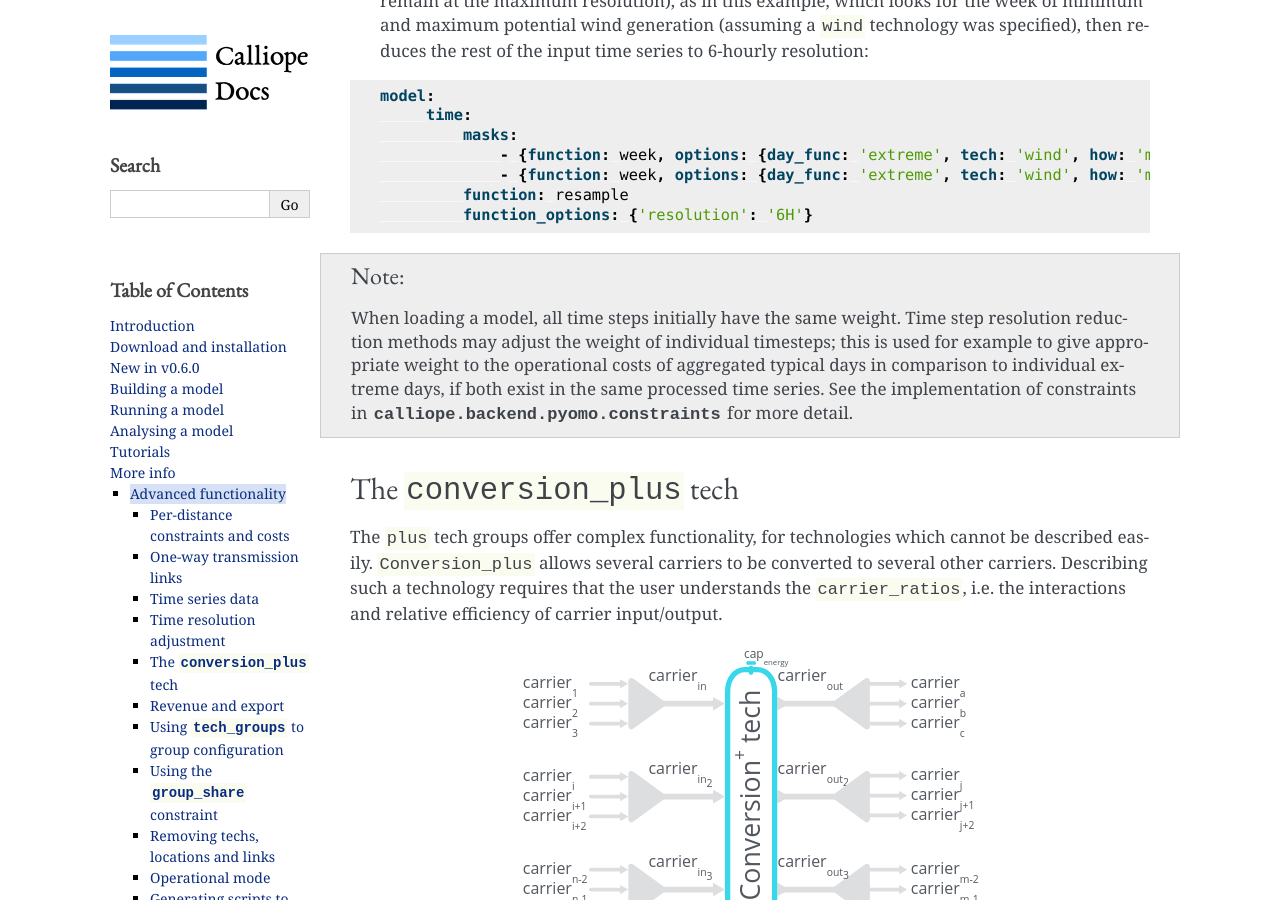
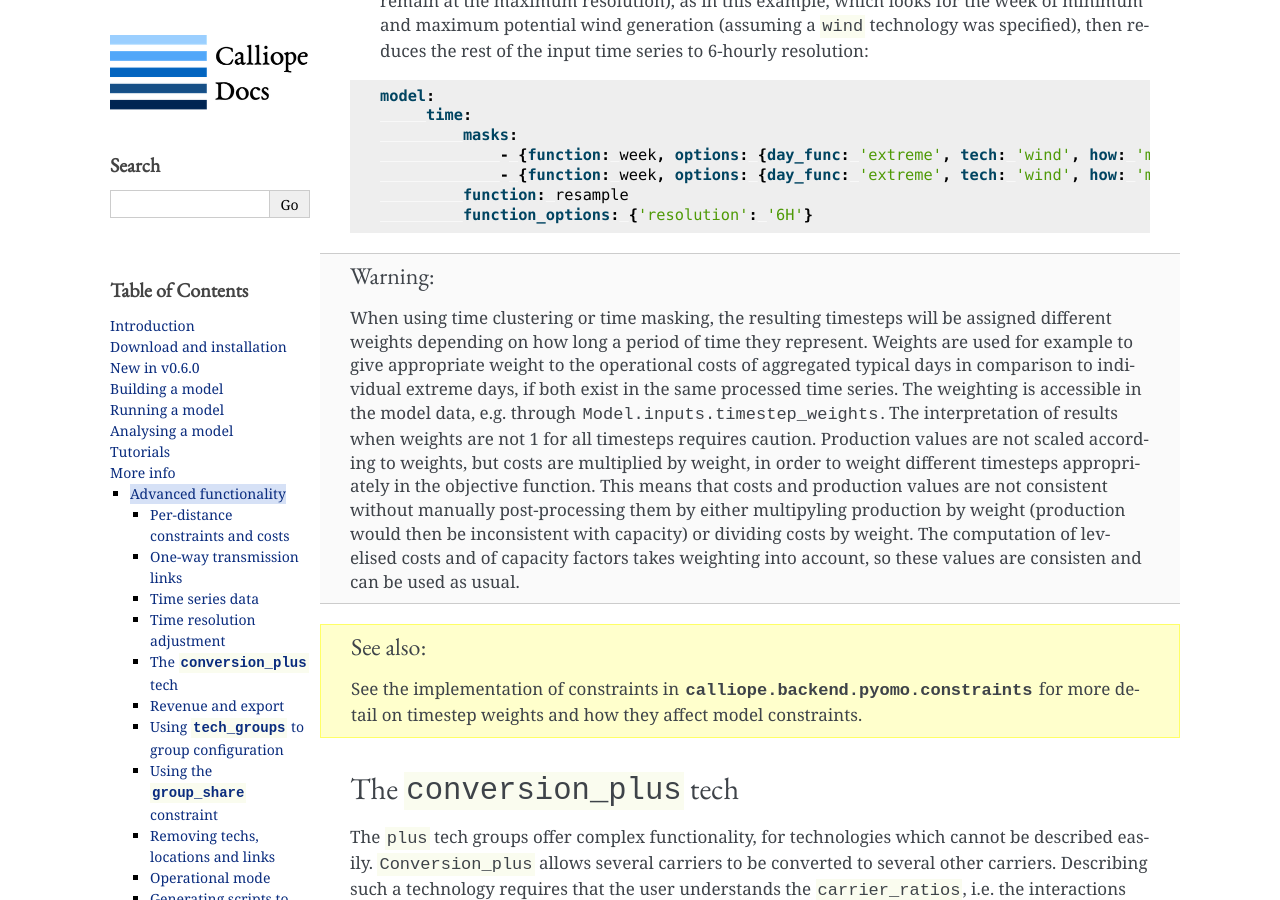
Before and after one commit to calliope-project/calliope, a Sphinx documentation site: the page built from doc/user/ref_advanced_func.rst, in a window 1280 px wide and 900 px high, scrolled down 2719 px. Built offline with Sphinx 7.4.7, drawn with Linux system fonts in a browser that asks for light colours; pages that are not in the unit, such as notebooks, are missing from menus; a script that is not in the unit is left out; some of the changed text lies outside the part shown.

Commit message:
Docs: warn about timestep weights, raw requirements URL

```diff
--- a/doc/user/develop.rst
+++ b/doc/user/develop.rst
@@ -19,7 +19,7 @@ Installing a development version
 As when installing a stable version, using ``conda`` is recommended.
 
 If you only want to track the latest commit, without having a local Calliope
-repository, then just download `this requirements file <https://github.com/calliope-project/calliope/blob/master/requirements_git_master.yml>`_ and then run::
+repository, then just download `this requirements file <https://raw.githubusercontent.com/calliope-project/calliope/master/requirements_git_master.yml>`_ and then run::
 
     $ conda env create -f requirements_git_master.yml
 
--- a/doc/user/ref_advanced_func.rst
+++ b/doc/user/ref_advanced_func.rst
@@ -124,9 +124,13 @@ The available options include:
             function: resample
             function_options: {'resolution': '6H'}
 
-.. Note::
+.. Warning::
 
-  When loading a model, all time steps initially have the same weight. Time step resolution reduction methods may adjust the weight of individual timesteps; this is used for example to give appropriate weight to the operational costs of aggregated typical days in comparison to individual extreme days, if both exist in the same processed time series. See the implementation of constraints in :mod:`calliope.backend.pyomo.constraints` for more detail.
+  When using time clustering or time masking, the resulting timesteps will be assigned different weights depending on how long a period of time they represent. Weights are used for example to give appropriate weight to the operational costs of aggregated typical days in comparison to individual extreme days, if both exist in the same processed time series. The weighting is accessible in the model data, e.g. through ``Model.inputs.timestep_weights``. The interpretation of results when weights are not 1 for all timesteps requires caution. Production values are not scaled according to weights, but costs are multiplied by weight, in order to weight different timesteps appropriately in the objective function. This means that costs and production values are not consistent without manually post-processing them by either multipyling production by weight (production would then be inconsistent with capacity) or dividing costs by weight. The computation of levelised costs and of capacity factors takes weighting into account, so these values are consisten and can be used as usual.
+
+.. seealso::
+
+  See the implementation of constraints in :mod:`calliope.backend.pyomo.constraints` for more detail on timestep weights and how they affect model constraints.
 
 .. _conversion_plus:
 
@@ -293,7 +297,7 @@ Export is an extension of this, allowing an energy carrier to be removed from th
 Using ``tech_groups`` to group configuration
 --------------------------------------------
 
-In a large model, several very similar technologies may exist, for example, different kinds of PV technologies with slightly different cost data or with different potentials at different moodel locations.
+In a large model, several very similar technologies may exist, for example, different kinds of PV technologies with slightly different cost data or with different potentials at different model locations.
 
 To make it easier to specify closely related technologies, ``tech_groups`` can be used to specify configuration shared between multiple technologies. The technologies then give the ``tech_group`` as their parent, rather than one of the abstract base technologies.
 
```
